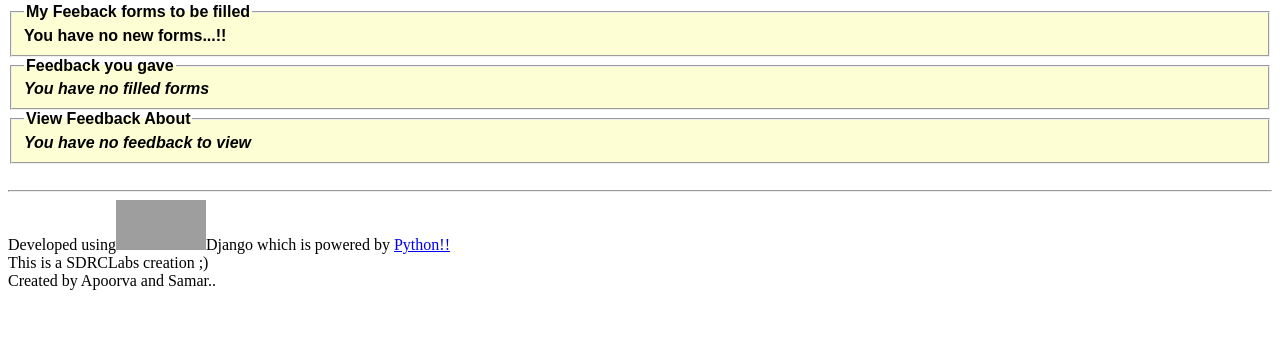
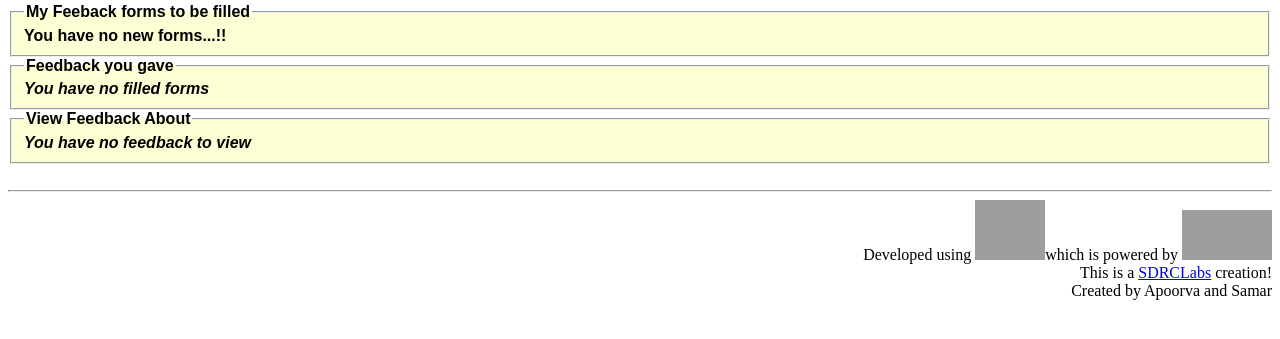
Before and after one commit to knightsamar/change_agent, a Django app: template templates/give_feedback/index.html in a window 1280 px wide. Shown: the part 247-586 px from the top of the page. Run offline with Django 3.2, Linux system fonts and the light colour scheme; the template is opened without the code that fills it, so the values that code supplies are empty; grey boxes are pictures that could not be loaded.

Commit message:
made the base better again!

```diff
--- a/templates/base.html
+++ b/templates/base.html
@@ -12,7 +12,9 @@
 		font-size: 50px;
         //position:absolute;
 	}
-
+    #footer{
+    text-align:right;
+    }
 	hr {
 		text-shadow: 1px 2px black;
 		color: #ff7f00;
@@ -71,9 +73,9 @@
 
 		<div id='footer'>
 		<hr>
-			Developed using<img src='http://localhost/media/django.png' height='50' width='90> <a href='http://www.djangoproject.com'>Django</a> which is powered by <a href='http://python.org'>Python!!</a> <br/>
-			This is a SDRCLabs creation ;) <br/>
-            Created by Apoorva and Samar.. <br/>
+			Developed using <a href='http://www.djangoproject.com'><img src='/../media/django-logo-positive.png' height='60' width='70' alt='Django' border=0></a>which is powered by <a href='http://python.org'><img src='/../media/python_logo_official.png' border=0 height=50 width=90 alt='Python'></a><br/>
+            This is a <a href='http://sdrclabs.in'>SDRCLabs</a> creation!<br/>
+            Created by Apoorva and Samar<br/>
 		</div>
 	</body>
 
```
